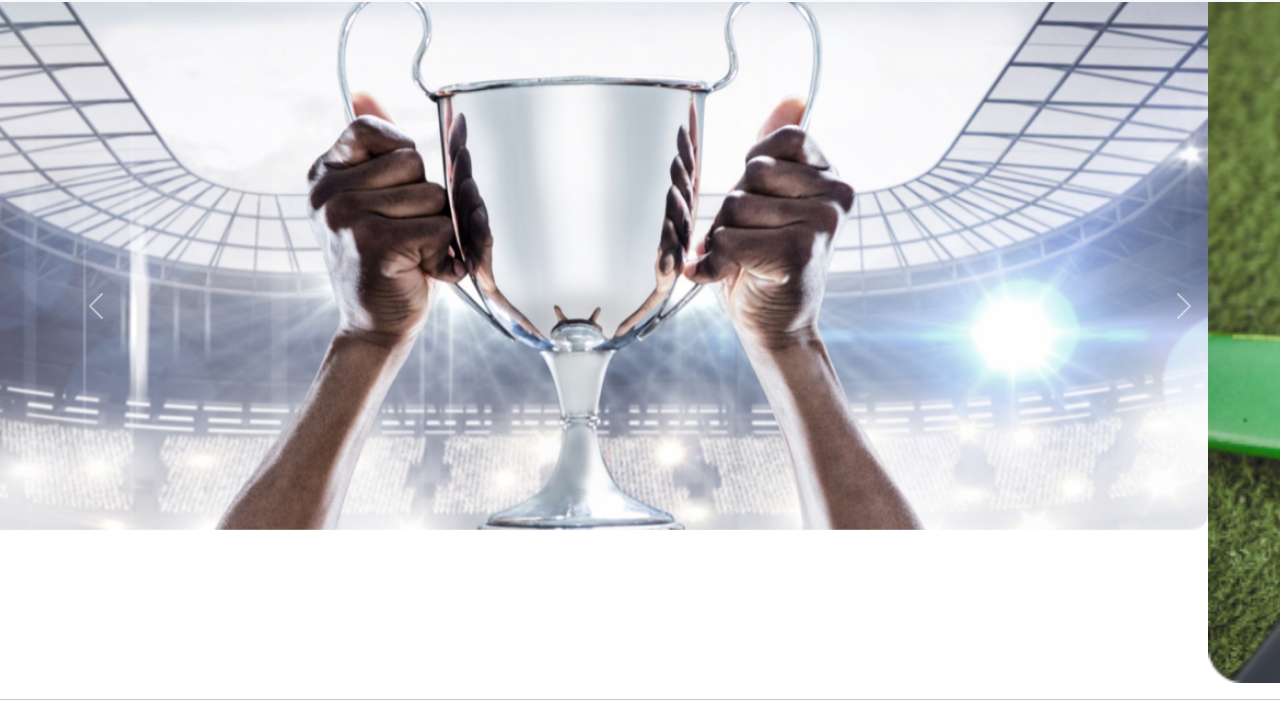
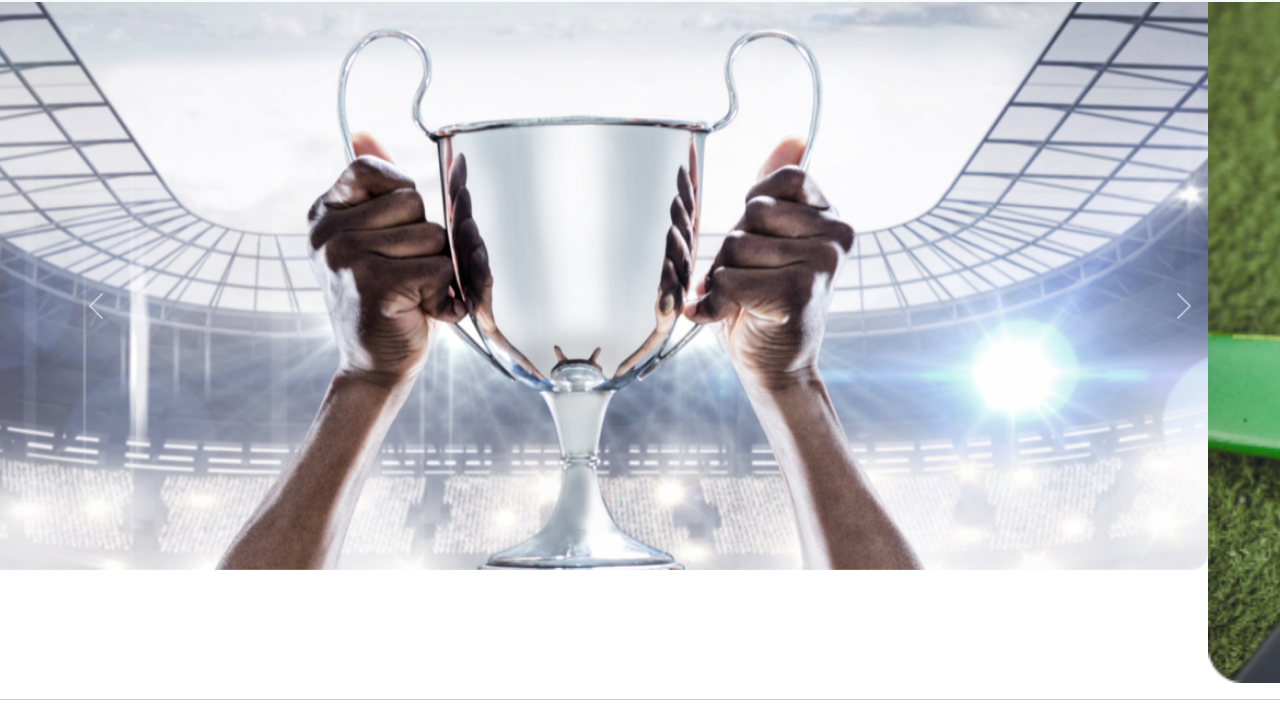
Before and after one commit to salauddin85/Django-, a plain HTML site: page index.html in a window 1280 px wide. Shown: the part 72-785 px from the top of the page. Drawn offline with nearby package versions, Linux system fonts and the light colour scheme; files whose address does not match are found by name.

Commit message:
Update index.html

```diff
--- a/index.html
+++ b/index.html
@@ -6,7 +6,7 @@
 
     <title>Online Shopping</title>
     <link rel="stylesheet" href="css/bootstrap.min.css">
-    <link rel="stylesheet" href="prectice.css">
+    <link rel="stylesheet" href="style.css">
 
     <link href="https://cdn.jsdelivr.net/npm/bootstrap@5.3.3/dist/css/bootstrap.min.css" rel="stylesheet" integrity="sha384-QWTKZyjpPEjISv5WaRU9OFeRpok6YctnYmDr5pNlyT2bRjXh0JMhjY6hW+ALEwIH" crossorigin="anonymous">
 
```
